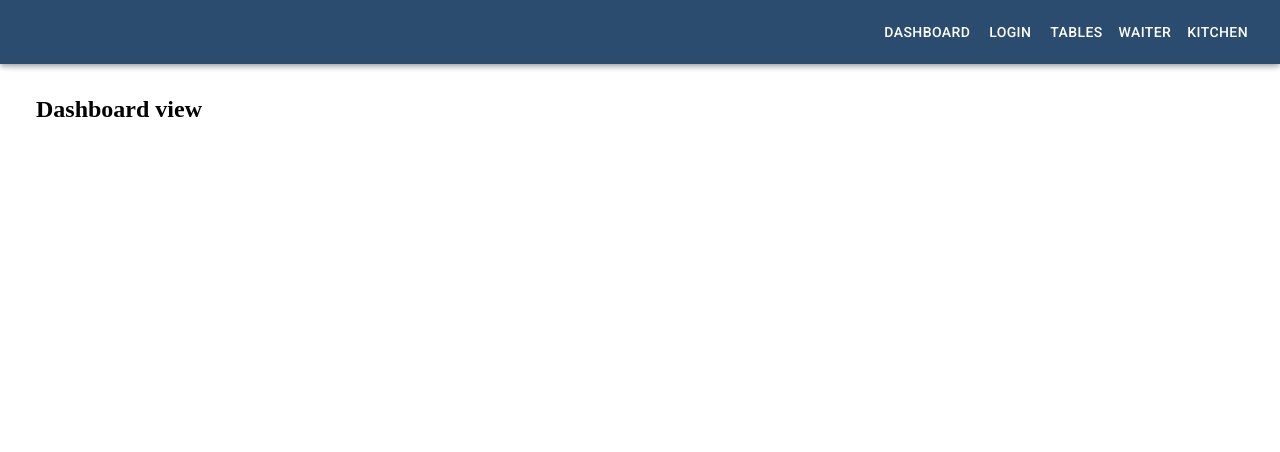
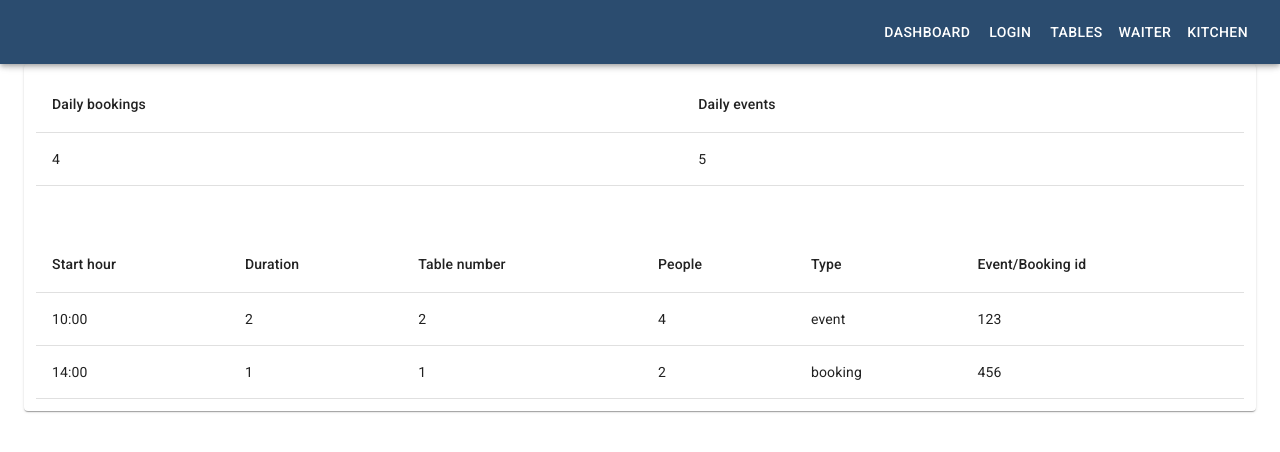
Before and after one commit to piotr-rajtar/pizzeria_admin-panel, a React (Create React App) app: page / in a window 1280 px wide. Shown: the top 452 px of the page. Built offline with nearby package versions, Linux system fonts and the light colour scheme.

Commit message:
Add dashboard view

```diff
--- a/src/components/views/Dashboard/Dashboard.js
+++ b/src/components/views/Dashboard/Dashboard.js
@@ -1,14 +1,78 @@
 import React from 'react';
 //import PropTypes from 'prop-types';
-
 import styles from './Dashboard.module.scss';
 
-const Dashboard = () => (
-  <div className={styles.component}>
-    <h2>
-      Dashboard view
-    </h2>
-  </div>
-);
+import Paper from '@material-ui/core/Paper';
+import Table from '@material-ui/core/Table';
+import TableBody from '@material-ui/core/TableBody';
+import TableCell from '@material-ui/core/TableCell';
+import TableHead from '@material-ui/core/TableHead';
+import TableRow from '@material-ui/core/TableRow';
+
+const dailyEvents = [
+  {
+    startHour: '10:00',
+    duration: 2,
+    table: 2,
+    people: 4,
+    type: 'event',
+    id: 123,
+  },
+  {
+    startHour: '14:00',
+    duration: 1,
+    table: 1,
+    people: 2,
+    type: 'booking',
+    id: 456,
+  },
+];
+
+const Dashboard = () => {
+
+  return(
+    <Paper className={styles.component}>
+      <Table>
+        <TableHead>
+          <TableRow>
+            <TableCell>Daily bookings</TableCell>
+            <TableCell>Daily events</TableCell>
+          </TableRow>
+        </TableHead>
+        <TableBody>
+          <TableRow>
+            <TableCell>4</TableCell>
+            <TableCell>5</TableCell>
+          </TableRow>
+        </TableBody>
+      </Table>
+
+      <Table className={styles.summary}>
+        <TableHead>
+          <TableRow>
+            <TableCell>Start hour</TableCell>
+            <TableCell>Duration</TableCell>
+            <TableCell>Table number</TableCell>
+            <TableCell>People</TableCell>
+            <TableCell>Type</TableCell>
+            <TableCell>Event/Booking id</TableCell>
+          </TableRow>
+        </TableHead>
+        <TableBody>
+          {dailyEvents.map(event => (
+            <TableRow key={event.id}>
+              <TableCell>{event.startHour}</TableCell>
+              <TableCell>{event.duration}</TableCell>
+              <TableCell>{event.table}</TableCell>
+              <TableCell>{event.people}</TableCell>
+              <TableCell>{event.type}</TableCell>
+              <TableCell>{event.id}</TableCell>
+            </TableRow>
+          ))}
+        </TableBody>
+      </Table>
+    </Paper>
+  );
+};
 
 export default Dashboard;
--- a/src/components/views/Dashboard/Dashboard.module.scss
+++ b/src/components/views/Dashboard/Dashboard.module.scss
@@ -3,3 +3,7 @@
 .component {
   padding: $base-size;
 }
+
+.summary {
+  margin-top: 50px;
+}
```
